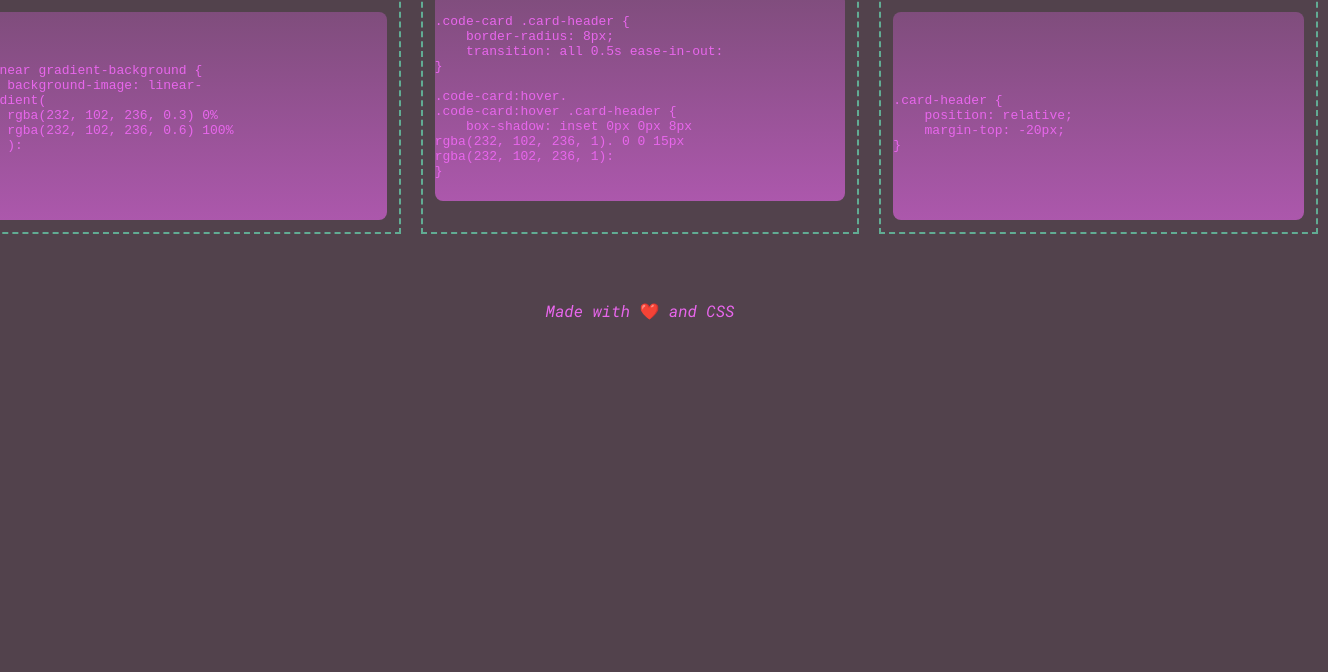
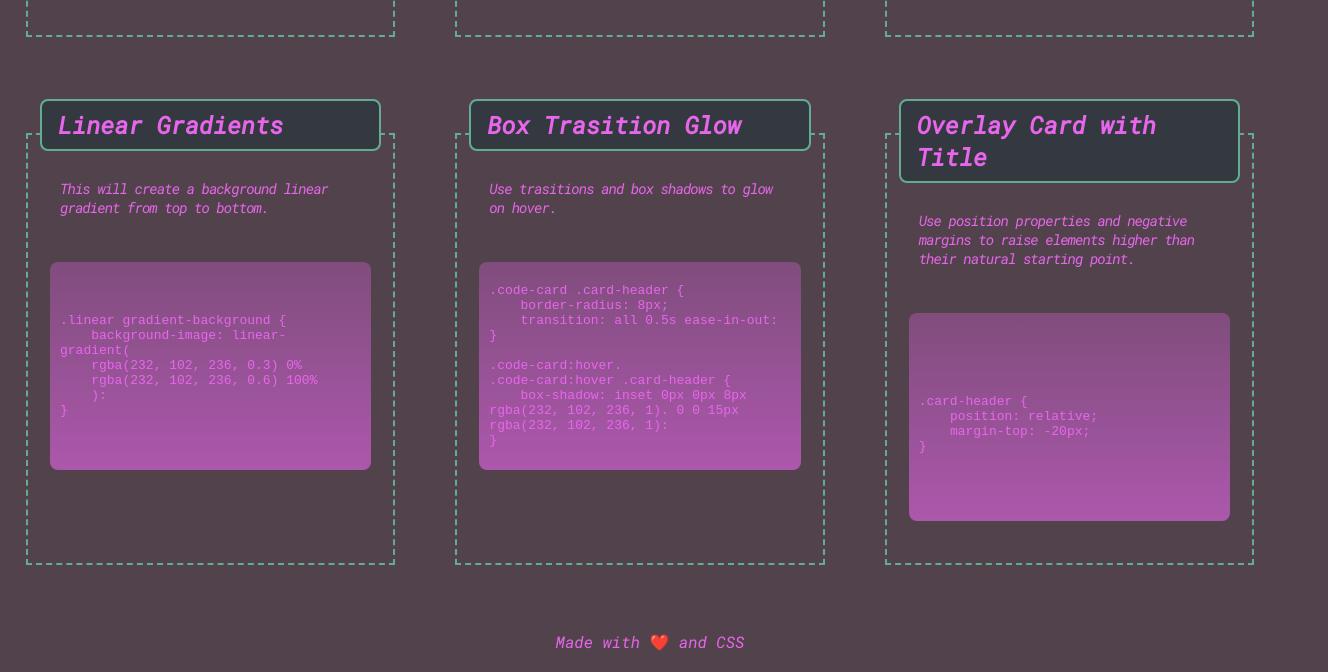
Before and after one commit to MMockus15/mini-project-2-css-snippet, a plain HTML site: page index.html in a window 1280 px wide. Shown: the part 616-1288 px from the top of the page, 1328 px wide, since content can reach past the window. Before the commit the page ends 937 px from the top, so only its background shows below. Drawn offline with Linux system fonts and the light colour scheme; a web font is replaced by a local one.

Commit message:
after fixing margins with BCS slack tutor

```diff
--- a/assets/css/style.css
+++ b/assets/css/style.css
@@ -1,13 +1,13 @@
 * {
-	margin: 0px;
+	margin: 10px;
 	padding: 0;
 }
 
 body {
-	font-family: font-family: 'Cabin', sans-serif;
+	font-family: 'Cabin', sans-serif;
 	font-family: 'Libre Baskerville', serif;
 	font-family: 'Playfair Display', serif;
-	font-family: 'Roboto Mono', monospace;;
+	font-family: 'Roboto Mono', monospace;
 	background-color: rgb(82, 66, 76);
 }
 
@@ -134,3 +134,15 @@ h1 {
 	text-align: center;
 	color: #e866ec;
 }
+
+@media screen and (max-width:992px){
+
+}
+
+@media screen and (max-width:768px){
+
+}
+
+@media screen and (max-width:576px){
+
+}
```
Also changed, not shown: index.html (+3 -2 lines).
